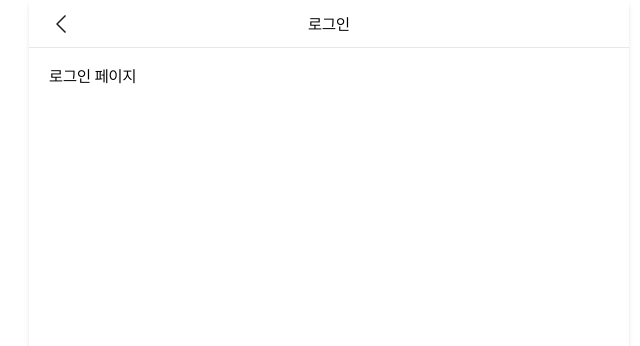
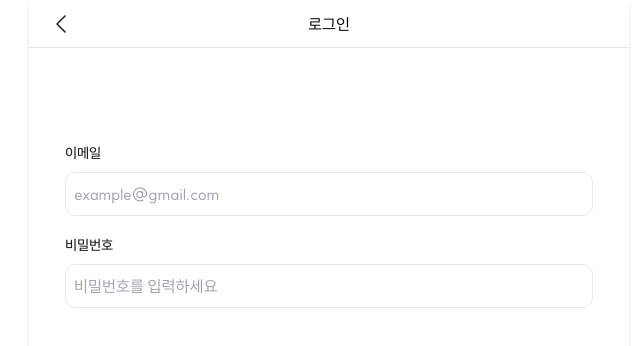
Before and after one commit to TEAM-EMOLE/EMORE-CLIENT, a React (Vite) app: page /login in a window 1280 px wide. Shown: the top 346 px of the page, without its empty margins (311-951 px from the left). Built offline with nearby package versions, Linux system fonts and the light colour scheme.

Commit message:
✨ Feat :  로그인 페이지 입력 폼 구현

```diff
--- /dev/null
+++ b/src/pages/Login/components/AuthInputComponent/AuthInputComponent.tsx
@@ -0,0 +1,34 @@
+import React from 'react';
+
+interface AuthInputComponentProps {
+  label: string;
+  placeholder: string;
+  type?: string;
+  value: string;
+  onChange: (value: string) => void;
+}
+
+const AuthInputComponent: React.FC<AuthInputComponentProps> = ({
+  label,
+  placeholder,
+  type = 'text',
+  value,
+  onChange,
+}) => {
+  return (
+    <div className="space-y-[8px] h-[92px]">
+      <label className="space-y-[8px] font-[SUIT] text-14 font-medium leading-[19.6px] tracking-[-0.015em] text-left text-Gray-800">
+        {label}
+      </label>
+      <input
+        type={type}
+        placeholder={placeholder}
+        value={value}
+        onChange={(e) => onChange(e.target.value)}
+        className="w-full h-[44px] px-2 py-2 border border-Gray-200 rounded-[10px] text-Gray-800 focus:outline-none focus:border-Gray-500"
+      />
+    </div>
+  );
+};
+
+export default AuthInputComponent;
--- /dev/null
+++ b/src/pages/Login/hooks/useLoginForm.ts
@@ -0,0 +1,28 @@
+import { useState } from 'react';
+
+interface UseLoginFormReturn {
+  email: string;
+  password: string;
+  handleEmailChange: (value: string) => void;
+  handlePasswordChange: (value: string) => void;
+}
+
+export const useLoginForm = (): UseLoginFormReturn => {
+  const [email, setEmail] = useState('');
+  const [password, setPassword] = useState('');
+
+  const handleEmailChange = (value: string) => {
+    setEmail(value);
+  };
+
+  const handlePasswordChange = (value: string) => {
+    setPassword(value);
+  };
+
+  return {
+    email,
+    password,
+    handleEmailChange,
+    handlePasswordChange,
+  };
+};
--- a/src/pages/Login/index.tsx
+++ b/src/pages/Login/index.tsx
@@ -1,13 +1,36 @@
 import Header from '../../commons/components/Header';
 import Container from '../../commons/components/layout/Container';
+import AuthInputComponent from './components/AuthInputComponent/AuthInputComponent';
+import { useLoginForm } from './hooks/useLoginForm';
 
 export default function LoginPage() {
+    const {
+      email,
+      password,
+      handleEmailChange,
+      handlePasswordChange,
+    } = useLoginForm();
+
     return (
       <>
         <Header title="로그인" isBack />
         <Container>
-        로그인 페이지
-
+          <div className="mt-[60px] p-4 overflow-y-auto">
+            <AuthInputComponent
+              label="이메일"
+              placeholder="example@gmail.com"
+              type="email"
+              value={email}
+              onChange={handleEmailChange}
+            />
+            <AuthInputComponent
+              label="비밀번호"
+              placeholder="비밀번호를 입력하세요"
+              type="password"
+              value={password}
+              onChange={handlePasswordChange}
+            />
+          </div>
         </Container>
       </>
     );
```
Lines whose indentation alone changed are shown as unchanged.
